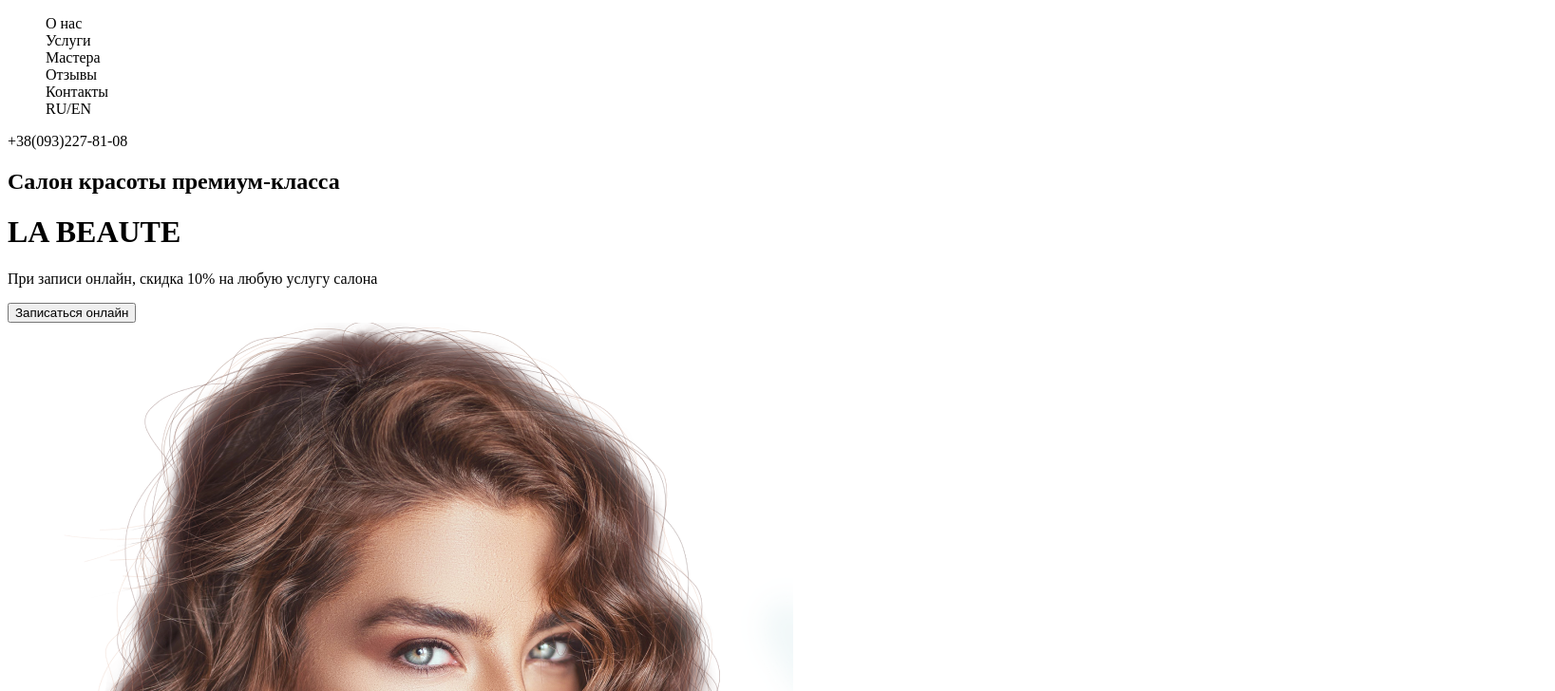
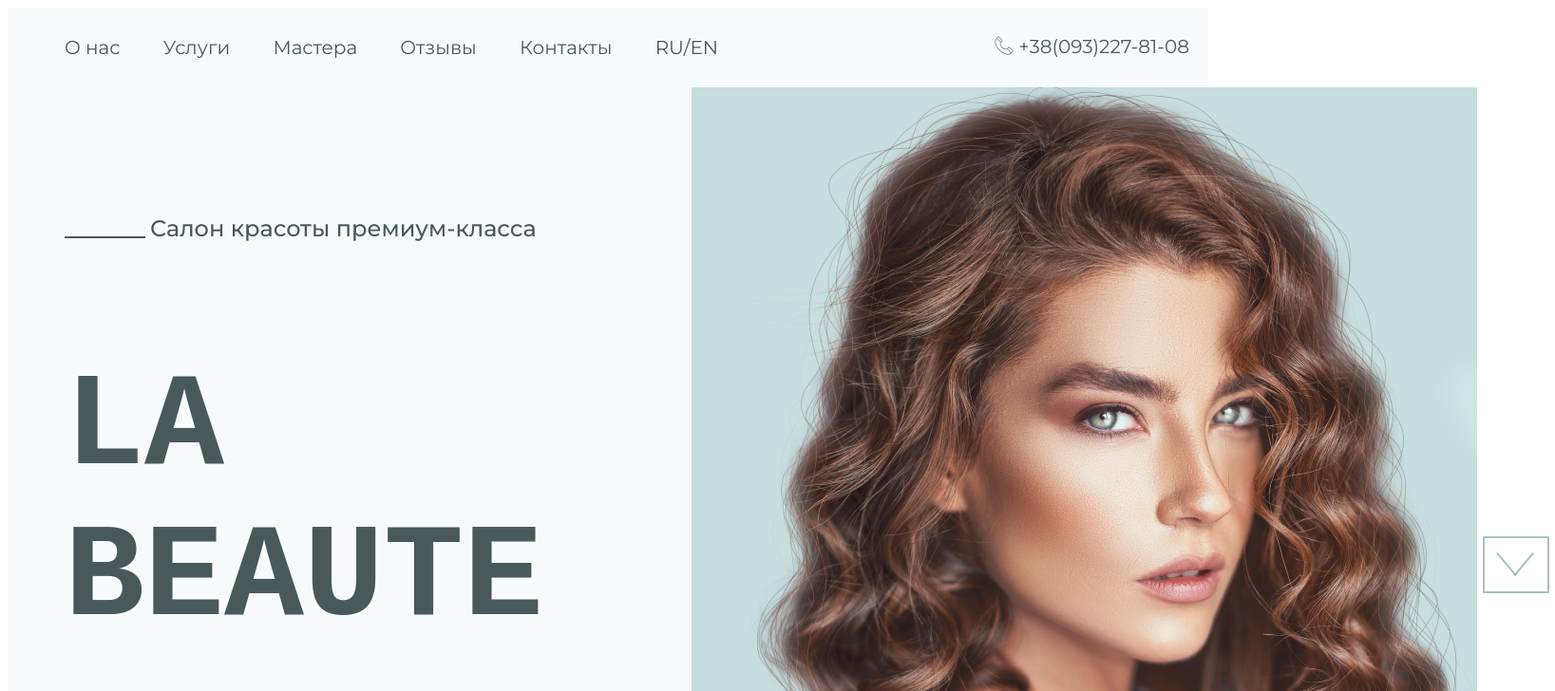
Before and after one commit to hasikovska/Salon-project, a website: page src/index.html in a window 1280 px wide. Shown: the top 728 px of the page at 95% size, 1637 px wide, since content can reach past the window. Drawn offline with Linux system fonts and the light colour scheme.

Commit message:
VIP: home page

```diff
--- a/src/index.html
+++ b/src/index.html
@@ -4,11 +4,15 @@
     <meta charset="UTF-8" />
     <meta name="viewport" content="width=device-width, initial-scale=1.0" />
     <title>Salon project</title>
+    <link rel="preconnect" href="https://fonts.googleapis.com">
+  <link rel="preconnect" href="https://fonts.gstatic.com" crossorigin>
+    <link href="https://fonts.googleapis.com/css2?family=Courier+Prime:ital@1&family=Montserrat:ital,wght@0,100..900;1,100..900&family=Roboto:ital,wght@0,100;0,300;0,400;0,500;0,700;0,900;1,100;1,300;1,400;1,500;1,700;1,900&display=swap" rel="stylesheet">
     <link rel="stylesheet" href="./style.css" />
     <script src="./script.js"></script>
   </head>
 
   <body>
+    <div class="main-page">
       <nav>
         <ul>
           <li>O нас</li>
@@ -32,8 +36,10 @@
         <div class="home-img">
           <img src="./img/main.png" />
         </div>
-      <button class="home-btn"><img src="./img/down.svg" /></button>
+        <button id="down-btn"><img src="./img/down.svg" /></button>
       </div>
+    </div>
+
     <!-- ABOUT -->
     <div class="about">
       <div class="about-img">
--- a/src/style.css
+++ b/src/style.css
@@ -1,3 +1,76 @@
-ul{
-  list-style: none;
+body {
+  background-color: E5E5E5;
+  font-family: "Montserrat", sans-serif;
+  color: #49585B;
 }
+.main-page {
+  background-color: rgba(231, 241, 242, 0.3);
+}
+nav {
+  font-size: 20px;
+  display: flex;
+  align-items: center;
+  cursor: pointer;
+}
+nav ul {
+  flex: 1;
+}
+nav ul li {
+  display: inline-block;
+  margin: 10px 20px;
+}
+nav span {
+  justify-content: flex-start;
+  margin: 10px 20px;
+}
+nav span::before {
+  content: url(./img/icon/phone.svg);
+  margin-right: 5px;
+  vertical-align: middle;
+}
+.home {
+  width: 100%;
+  display: flex;
+  justify-content: space-between;
+}
+.home-content {
+  padding: 60px;
+  display: flex;
+  flex-direction: column;
+  justify-content: center;
+}
+.home-content h2 {
+  font-size: 24px;
+  font-weight: 427;
+}
+.home-content h2::before {
+  content: url(./img/icon/line.svg);
+  margin-right: 5px;
+  vertical-align: middle;
+}
+.home-content h1 {
+  font-family: "Fira Code", monospace;
+  font-size: 140px;
+  font-style: bold;
+}
+.home-content p {
+  width: 600px;
+  font-size: 30px;
+  font-weight: 400;
+}
+.home-content button {
+  width: 330px;
+  height: 70px;
+  color: #538968;
+  font-size: 24px;
+  border: 2px;
+  background-color: transparent;
+  border: 3px solid #538968;
+}
+#down-btn {
+  background-color: transparent;
+  border: none;
+}
+.home-img {
+  background-color: #C6DEE0;
+}
```
Also changed, not shown: src/img/icon/line.svg (added). Lines whose indentation alone changed are shown as unchanged.
